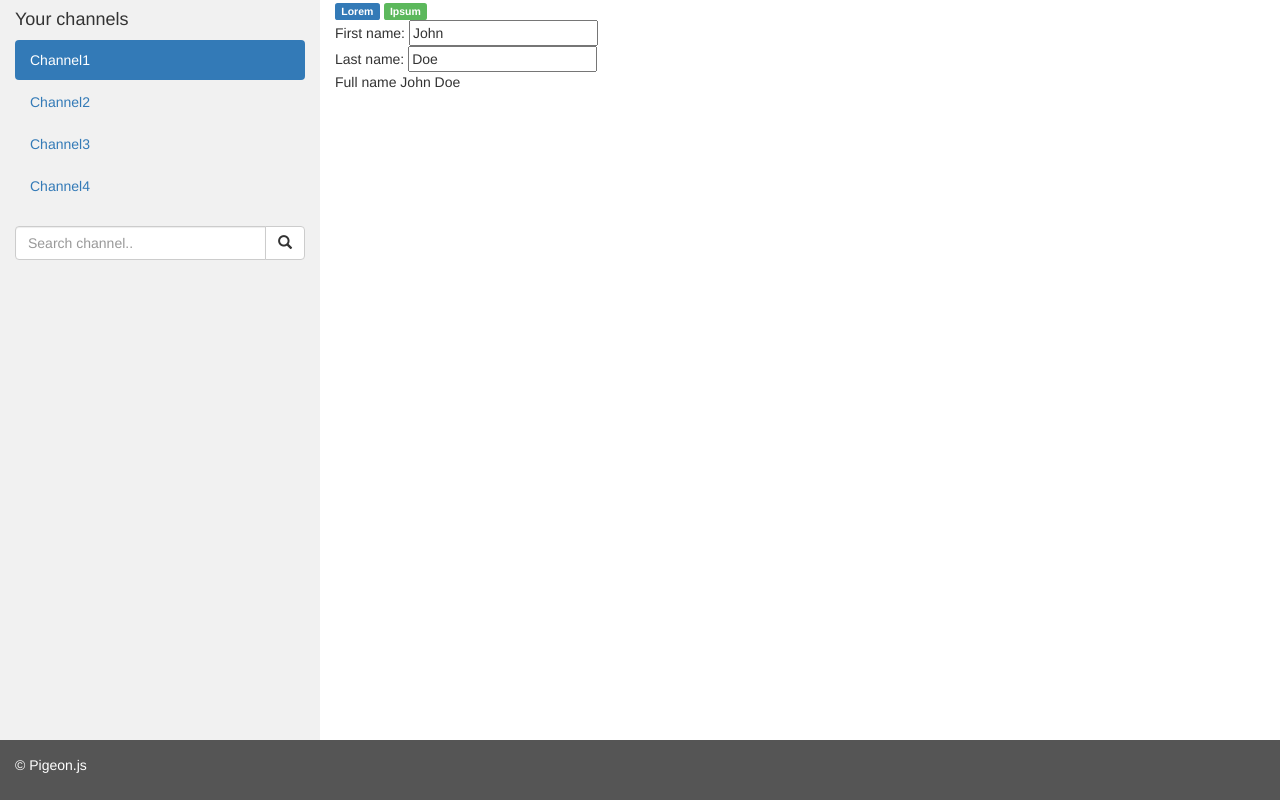
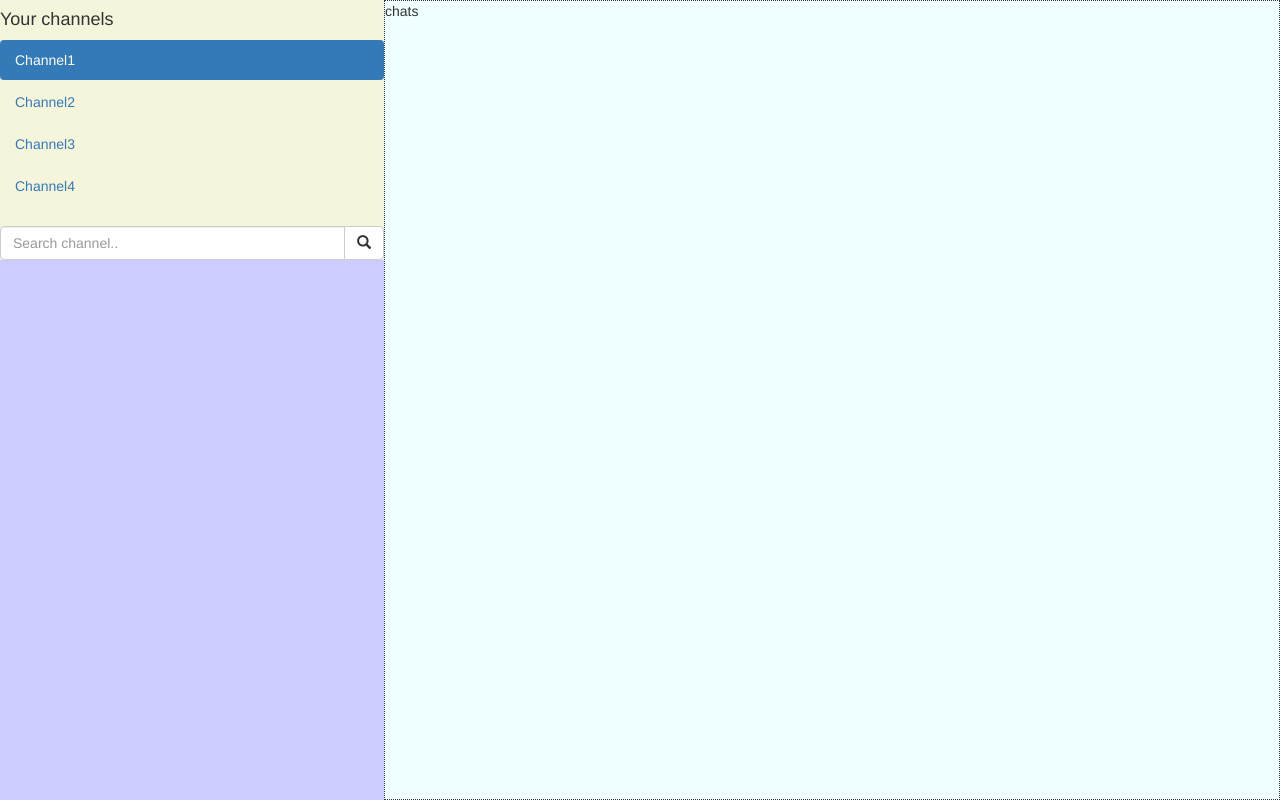
Before and after one commit to TheGoodFella/pigeon, a plain HTML site: page www/index.html in a window 1280 px wide. Drawn offline with nearby package versions, Linux system fonts and the light colour scheme.

Commit message:
change index divs channels and chat layouts, add style.css

```diff
--- a/www/index.html
+++ b/www/index.html
@@ -6,7 +6,9 @@
     <meta charset="utf-8">
     <meta name="viewport" content="width=device-width, initial-scale=1">
     <link rel="shortcut icon" type="image/png" href="favicon.png" />
-    <link rel="stylesheet" href="http://maxcdn.bootstrapcdn.com/bootstrap/3.3.6/css/bootstrap.min.css">
+    <link rel="stylesheet"
+        href="http://maxcdn.bootstrapcdn.com/bootstrap/3.3.6/css/bootstrap.min.css">
+    <link rel="stylesheet" type="text/css" href="style.css">
     <script src="https://ajax.googleapis.com/ajax/libs/jquery/1.12.0/jquery.min.js"></script>
     <script src="http://maxcdn.bootstrapcdn.com/bootstrap/3.3.6/js/bootstrap.min.js"></script>
     <script src="pigeon.js"></script>
@@ -55,9 +57,8 @@
 </head>
 
 <body>
-    <div class="container-fluid">
-        <div class="row content">
-            <div class="col-sm-3 sidenav">
+        <div id="all">
+            <div id="channels">
                 <h4>Your channels</h4>
                 <ul class="nav nav-pills nav-stacked">
                     <li class="active"><a href="#section1">Channel1</a></li>
@@ -76,21 +77,10 @@
                 </div>
             </div>
 
-            <div class="col-sm-9">
-                <div class="label label-primary">Lorem</div>
-                <div class="label label-success">Ipsum</div>
-				<div ng-app="pigeon" ng-controller="ctrl">
-				First name: <input type="text" ng-model="firstName"><br />
-                Last name: <input type="text" ng-model="lastName"> <br />
-                Full name {{firstName+" "+lastName}}
-				</div>
+            <div id="chat">
+				chats
             </div>
         </div>
-    </div>
-
-    <footer class="container-fluid">
-        <p>&copy; Pigeon.js</p>
-    </footer>
 
 </body>
 
--- /dev/null
+++ b/www/style.css
@@ -0,0 +1,22 @@
+body, html{
+height: 100%;
+}
+
+#all {
+    width: 100%;
+    height: 100%;
+    background-color: #CCF;
+}
+#channels{
+    float:left;
+    width: 30%;
+    background-color:beige;
+}
+
+#chat {
+    float: right;
+    width: 70%;
+    height: 100%;
+    background-color:azure;
+    border:1px dotted;
+}
```
